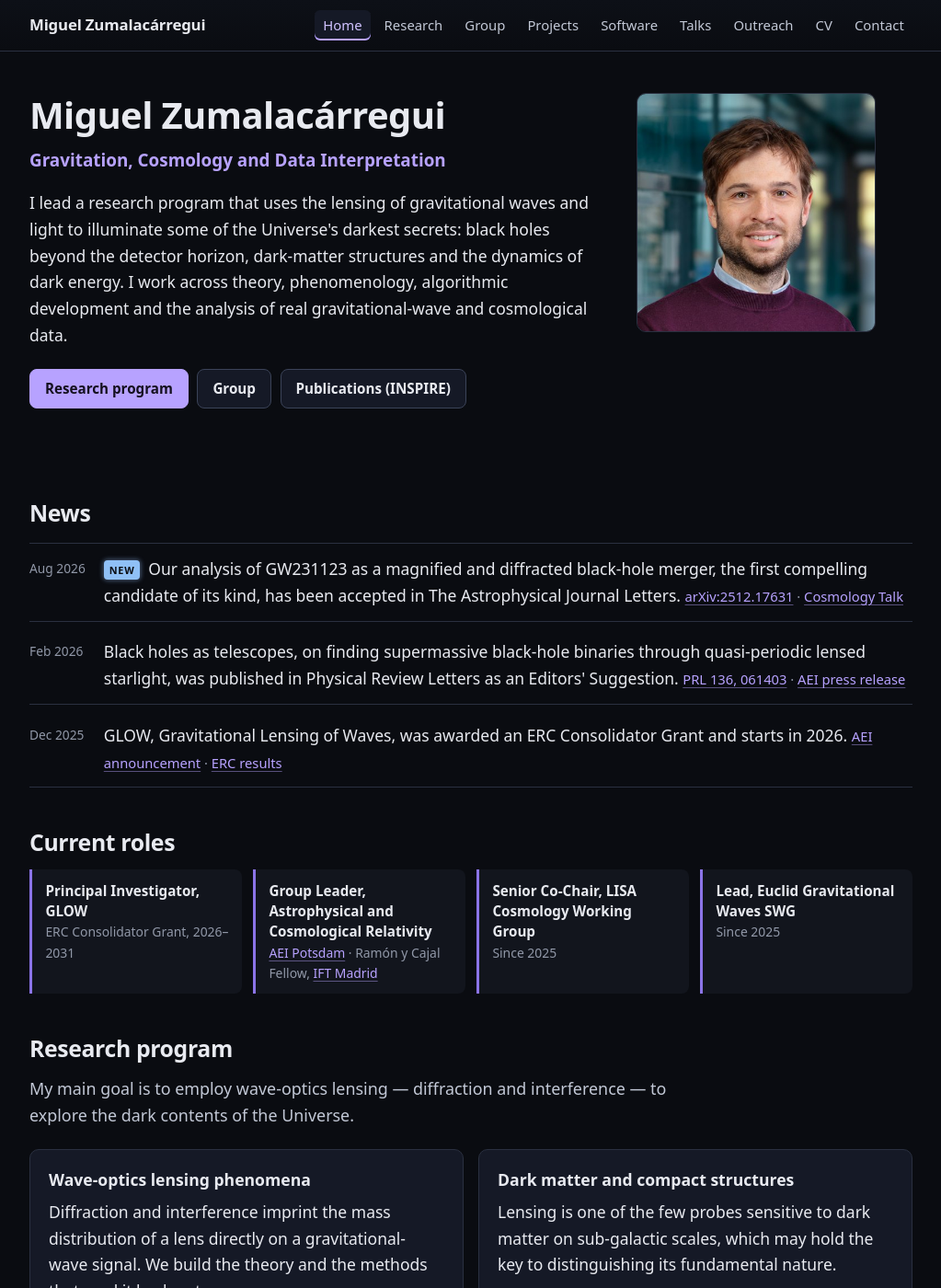
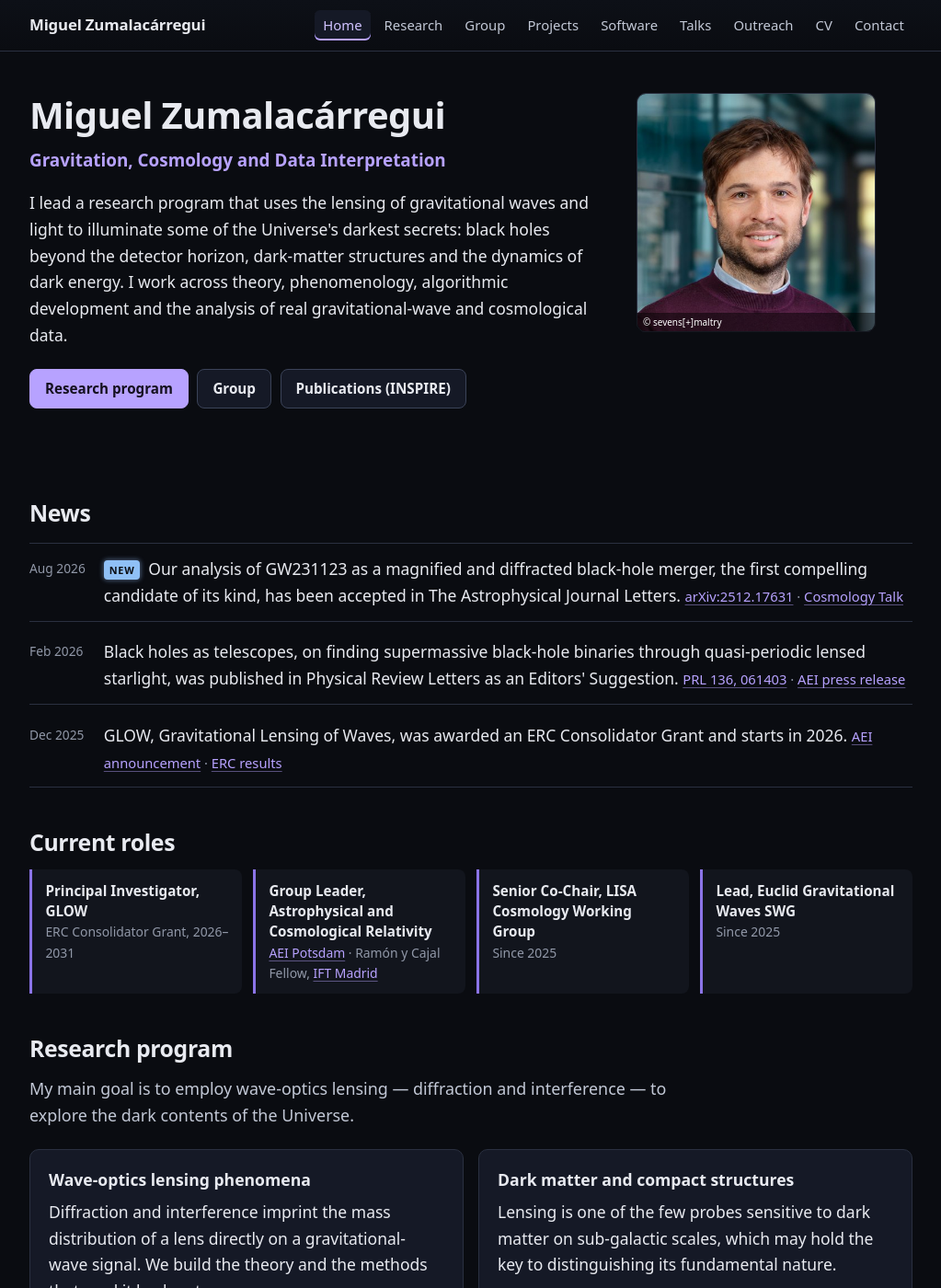
Before and after one commit to miguelzuma/miguelzuma.github.io, a Jekyll site: the page built from index.html, in a window 1280 px wide and 1400 px high. Shown: the whole window at 92% size, without its empty margins (128-1151 px from the left). Built offline with Jekyll 4.4.1, drawn with Linux system fonts in a browser that asks for light colours.

Commit message:
Credit the portrait the way the AEI credits it
The photo is the institute's, taken by sevens[+]maltry, and aei.mpg.de
carries the credit as a small line over the foot of the image rather than a
caption beside it. Same treatment here: 10px white on a translucent strip,
following the image's rounded corners.

Co-Authored-By: Claude Opus 5 <noreply@anthropic.com>
Claude-Session: https://claude.ai/code/session_01E2ZbXszK9qt9svKVxU5Yrt

```diff
--- a/assets/css/main.css
+++ b/assets/css/main.css
@@ -443,6 +443,29 @@ main { padding-bottom: 3rem; }
 	font-size: 0.8rem;
 	color: var(--text-mute);
 	margin-top: 0.5rem;
+}
+
+/* Photo credit laid over the foot of an image, the way the AEI credits the
+   same portrait: present and legible, but not competing with the page. The
+   wrapper is sized to the image so the strip cannot outrun it. */
+.portrait {
+	position: relative;
+	display: inline-block;
+	margin: 0;
+	line-height: 0;
+}
+
+.photo-credit {
+	position: absolute;
+	left: 0;
+	right: 0;
+	bottom: 0;
+	padding: 3px 7px;
+	font-size: 10px;
+	line-height: 1.5;
+	color: #fff;
+	background: rgba(0, 0, 0, 0.5);
+	border-radius: 0 0 var(--radius) var(--radius);
 }
 
 /* ---- Roles strip ----------------------------------------------------- */
--- a/index.html
+++ b/index.html
@@ -31,8 +31,15 @@ description: >-
       </div>
     </div>
     <div class="hero-media">
-      <img class="hero-portrait" src="{{ '/imgs/miguelzuma_aei.jpg' | relative_url }}"
-           alt="Portrait of Miguel Zumalacárregui" width="422" height="544">
+      {%- comment -%}
+        The portrait is the AEI's, credited as it is on aei.mpg.de: a small
+        line over the foot of the image rather than a caption beside it.
+      {%- endcomment -%}
+      <figure class="portrait">
+        <img class="hero-portrait" src="{{ '/imgs/miguelzuma_aei.jpg' | relative_url }}"
+             alt="Portrait of Miguel Zumalacárregui" width="422" height="544">
+        <figcaption class="photo-credit">© sevens[+]maltry</figcaption>
+      </figure>
     </div>
   </section>
 
```
